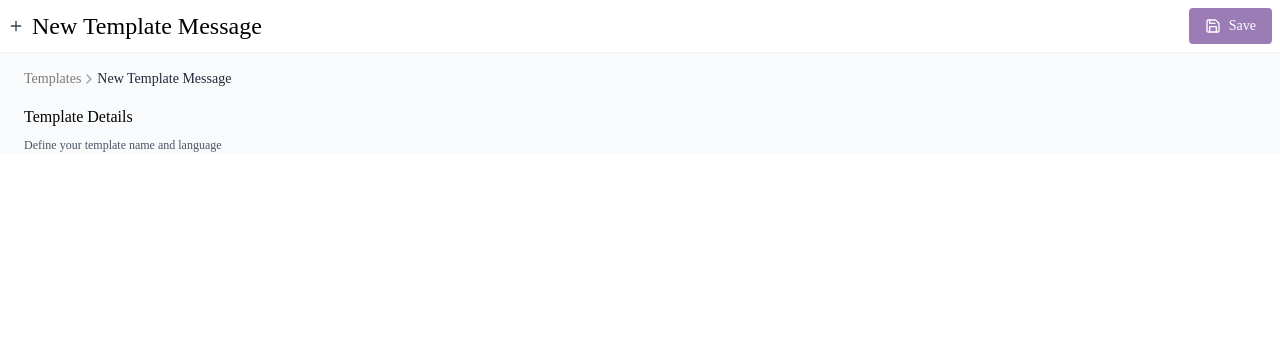
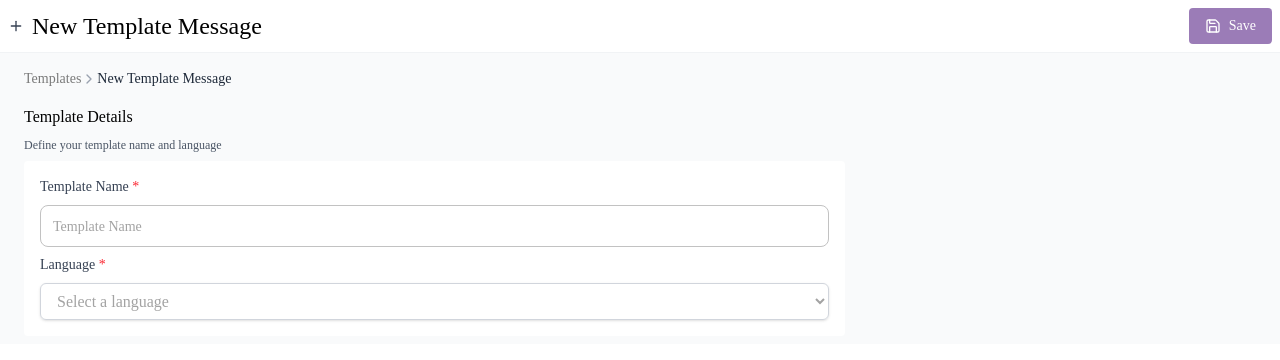
Before and after one commit to sirSayed98/template-message, a React (Vite) app: page / in a window 1280 px wide. Shown: the top 360 px of the page. Built offline with nearby package versions, Linux system fonts and the light colour scheme.

Commit message:
feat: implement TempleteDetails component

```diff
--- a/src/components/form/templete-details.tsx
+++ b/src/components/form/templete-details.tsx
@@ -1,9 +1,33 @@
-import FormInputHeader from '../common/form-input-header';
+import FormInputField from '../common/form-input-field'
+import FormInputHeader from '../common/form-input-header'
+import FormMultiSelect from '../common/form-multi-select'
 
 export default function TempleteDetails() {
   return (
     <>
-      <FormInputHeader title="Template Details" description="Define your template name and language" />
+      <FormInputHeader
+        title='Template Details'
+        description='Define your template name and language'
+      />
+      <div className='my-2 p-4 bg-white rounded-sm'>
+        <FormInputField
+          label='Template Name'
+          placeholder='Template Name'
+          name='templateName'
+          onChangeHandler={() => {}}
+        />
+        <div className='mt-2'>
+        <FormMultiSelect
+          options={[
+            { key: '', value: 'Select a language' },
+            { key: 'en_US', value: 'English(US)' },
+            { key: 'ar_SA', value: 'Arabic(SA)' },
+          ]}
+          label='Language'
+          onChangeHandler={() => {}}
+        />
+        </div>
+      </div>
     </>
   )
 }
```
